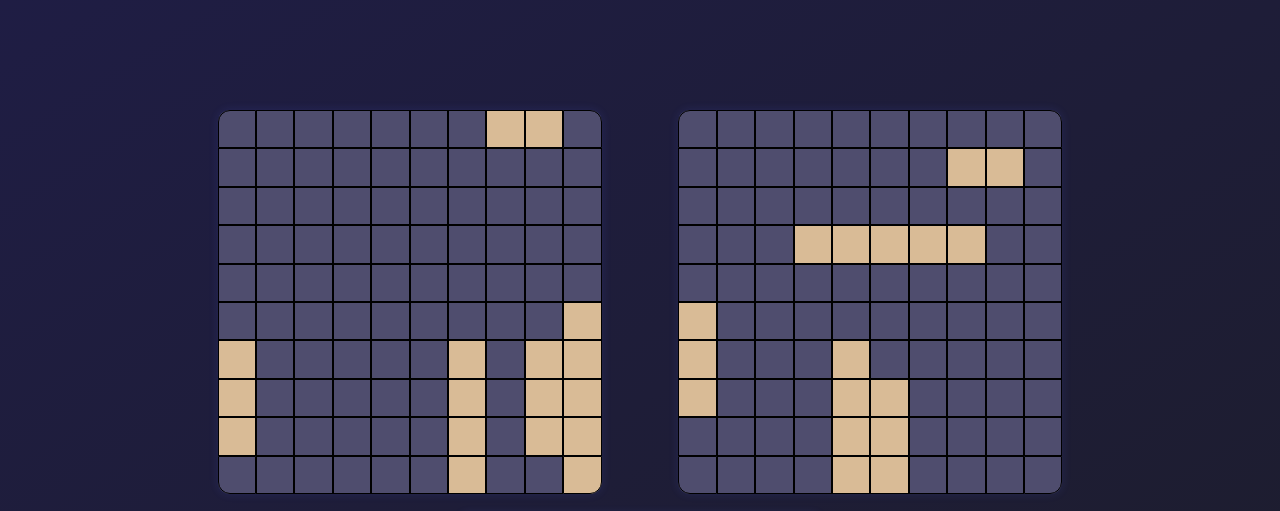
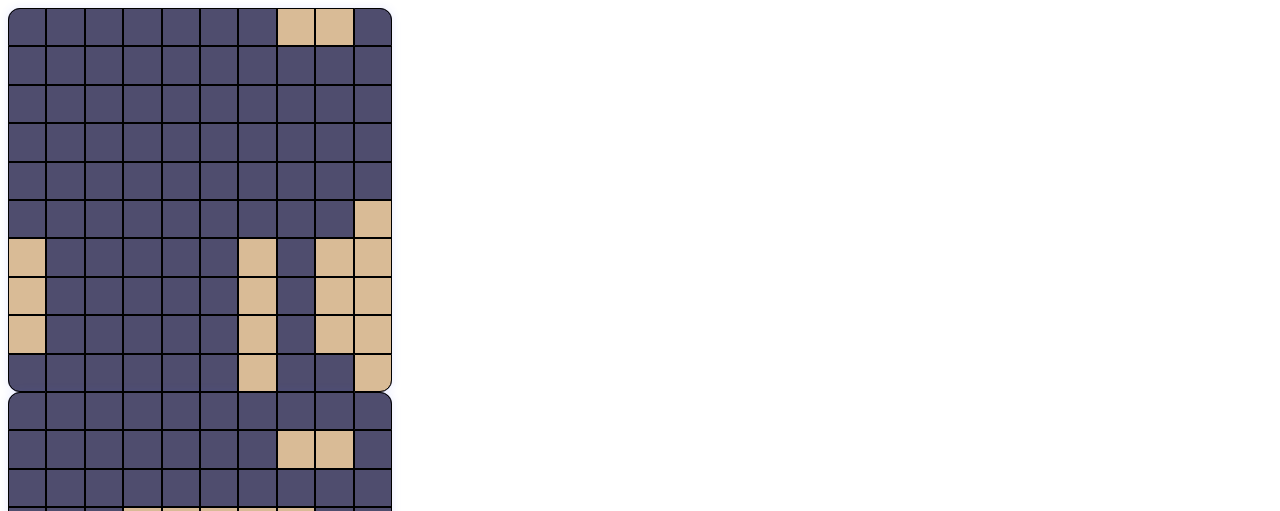
Before and after one commit to GhidBase/battleship, a website with bundled scripts: page index.html in a window 1280 px wide. Shown: the top 511 px of the page. Built offline with nearby package versions, Linux system fonts and the light colour scheme.

Commit message:
Deleted thing

```diff
--- a/styles.css
+++ b/styles.css
@@ -8,34 +8,6 @@
   --hit: #d93654;
   --ship: #d9bb96;
   --ship-hover: #cf9f63;
-}
-
-body {
-    background-image: linear-gradient(
-        to bottom right,
-        var(--background2),
-        var(--background3)
-    );
-    width: 100dvw;
-    height: 100dvh;
-    margin: 0;
-    display: flex;
-    flex-direction: column;
-    align-items: center;
-    justify-content: center;
-    gap: 20px;
-    padding: 20px;
-    box-sizing: border-box;
-    font-family: "Roboto";
-}
-
-.game-board-container {
-    display: flex;
-    justify-content: center;
-    align-items: center;
-    gap: 10%;
-    height: 80dvh;
-    max-height: 30dvw;
 }
 
 .game-board {
@@ -101,7 +73,6 @@ body {
   border-radius: 0.5em;
   box-shadow: 0px 0px 10px #5a6dff2f;
   padding: 20px;
-
 }
 
 #message-panel p {
```
Lines whose indentation alone changed are shown as unchanged.
